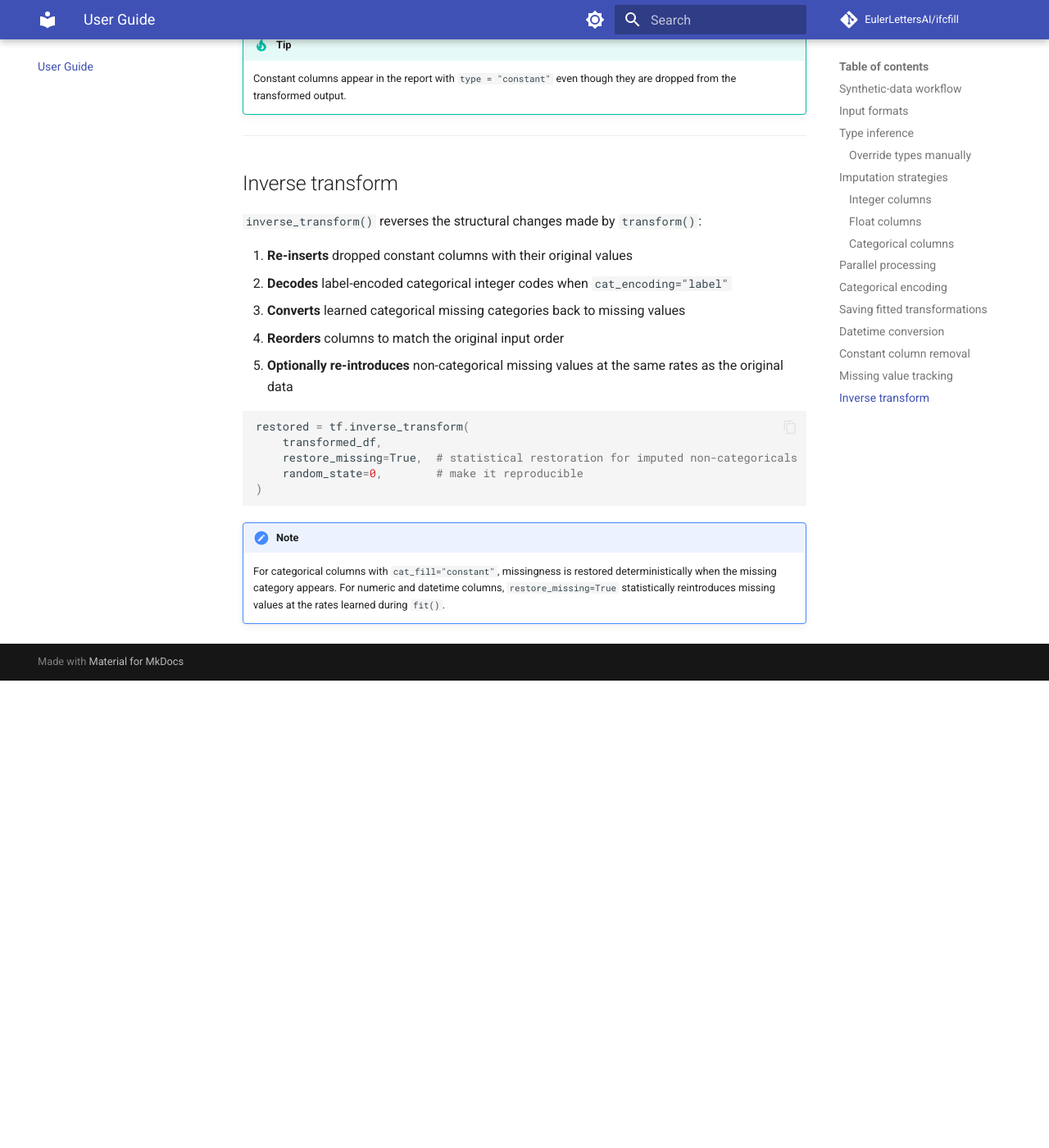
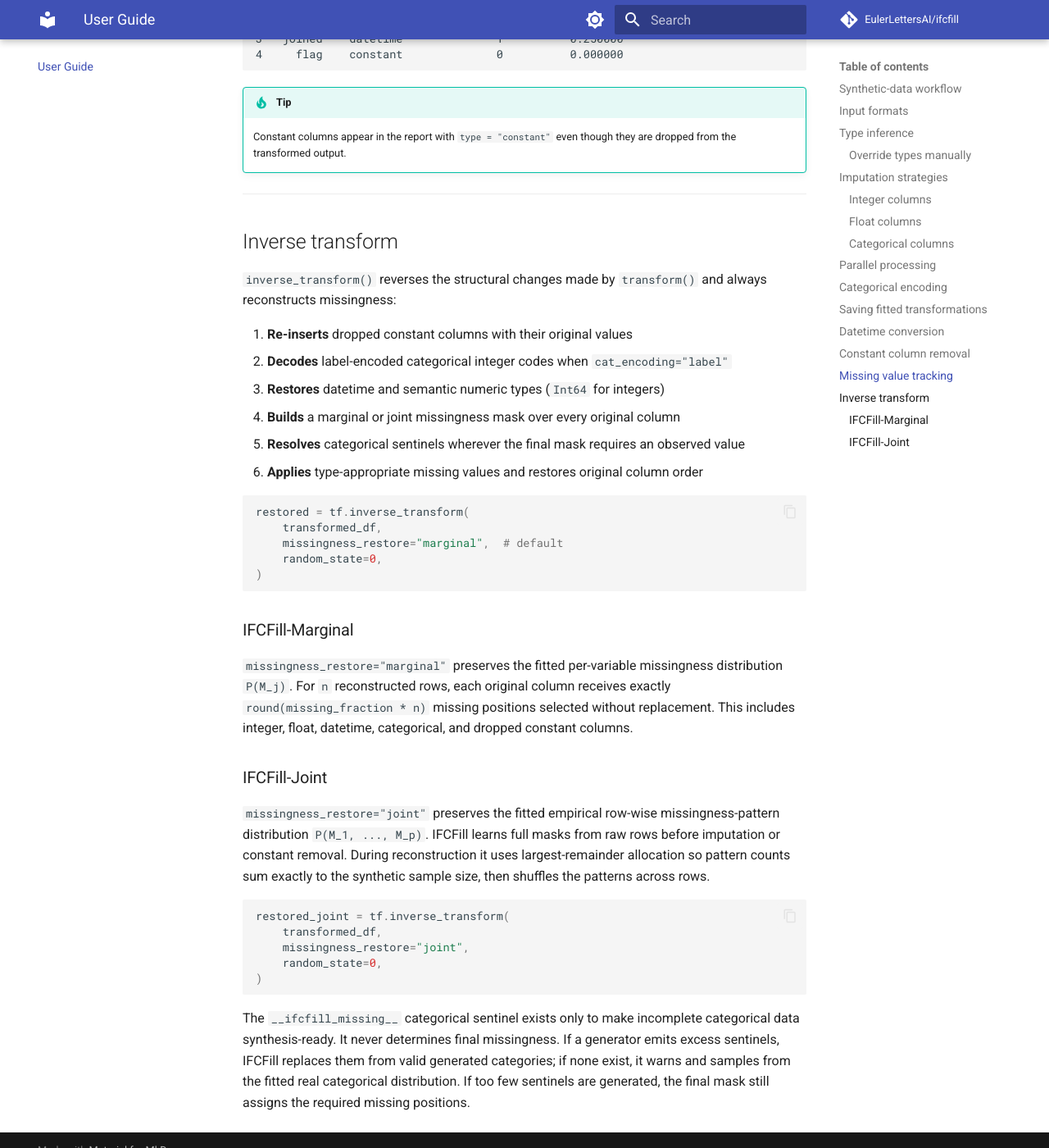
Before and after one commit to EulerLettersAI/ifcfill, an MkDocs documentation site: the page built from docs/user-guide.md, in a window 1280 px wide and 1400 px high, scrolled down 6381 px. Shown: the whole window at 82% size. Built offline with MkDocs 1.6.1 and Material for MkDocs 9.7.7, drawn with Linux system fonts in a browser that asks for light colours; comment, search, counter and statistics services are not loaded; before the commit the page ends 7211 px from its top, so only the background shows below that; some of the changed text lies outside the part shown.

````diff
--- a/docs/user-guide.md
+++ b/docs/user-guide.md
@@ -113,8 +113,9 @@ tf = IFCTransformer(
 | `"mode"` | Most frequent non-null value |
 
 The default categorical strategy treats missing categorical values as their own
-learnable category. If a generator later emits that category, `inverse_transform()`
-converts it back to a missing value.
+learnable category while data is prepared for synthesis. The category is an
+internal representation only: `inverse_transform()` reconstructs the final
+categorical missingness from the selected fitted missingness distribution.
 
 The default sentinel is deliberately namespaced as `"__ifcfill_missing__"` to
 reduce collisions with real categories such as `"missing"` or `"unknown"`.
@@ -181,8 +182,9 @@ tf.get_category_mapping("city") # defensive copy for one column
 `inverse_transform()` decodes label-encoded columns back to their original
 category values. This is designed for unsupervised synthetic-data workflows:
 generated numeric category codes are rounded to the nearest integer and clipped
-to the known code range before decoding. If the decoded value is the learned
-categorical missing category, it is converted back to a missing value.
+to the known code range before decoding. A decoded missing sentinel is then
+resolved against IFCFill's final reconstructed missingness mask rather than
+being treated as authoritative itself.
 
 When new or unseen categories appear during `transform()`, they fall back to the
 learned categorical fill value before encoding.
@@ -214,8 +216,9 @@ synthetic_df = loaded_tf.inverse_transform(synthetic_ifc)
 ```
 
 The JSON state includes the learned column types, fill values, dropped
-constants, missing-value statistics, categorical label mappings, datetime
-settings, and original column order.
+constants, marginal and joint missingness distributions, categorical fallback
+distributions, categorical label mappings, datetime settings, and original
+column order.
 
 ---
 
@@ -266,12 +269,13 @@ print(tf.dropped_constants_)
 
 ## Missing value tracking
 
-After `fit()`, three attributes and one property describe the missing-data
+After `fit()`, four attributes and one property describe the missing-data
 distribution of the **original** (pre-transform) data:
 
 ```python
 tf.missing_counts_     # dict: column → number of missing values
 tf.missing_fractions_  # dict: column → fraction of missing values
+tf.missing_pattern_distribution_  # row-pattern tuple → fitted probability
 tf.missing_report_     # pd.DataFrame with columns: column, type, missing_count, missing_fraction
 ```
 
@@ -294,24 +298,51 @@ Example report:
 
 ## Inverse transform
 
-`inverse_transform()` reverses the structural changes made by `transform()`:
+`inverse_transform()` reverses the structural changes made by `transform()` and
+always reconstructs missingness:
 
 1. **Re-inserts** dropped constant columns with their original values
 2. **Decodes** label-encoded categorical integer codes when `cat_encoding="label"`
-3. **Converts** learned categorical missing categories back to missing values
-4. **Reorders** columns to match the original input order
-5. **Optionally re-introduces** non-categorical missing values at the same rates as the original data
+3. **Restores** datetime and semantic numeric types (`Int64` for integers)
+4. **Builds** a marginal or joint missingness mask over every original column
+5. **Resolves** categorical sentinels wherever the final mask requires an observed value
+6. **Applies** type-appropriate missing values and restores original column order
 
 ```python
 restored = tf.inverse_transform(
     transformed_df,
-    restore_missing=True,  # statistical restoration for imputed non-categoricals
-    random_state=0,        # make it reproducible
+    missingness_restore="marginal",  # default
+    random_state=0,
 )
 ```
 
-!!! note
-    For categorical columns with `cat_fill="constant"`, missingness is restored
-    deterministically when the missing category appears. For numeric and datetime
-    columns, `restore_missing=True` statistically reintroduces missing values at
-    the rates learned during `fit()`.
+### IFCFill-Marginal
+
+`missingness_restore="marginal"` preserves the fitted per-variable missingness
+distribution `P(M_j)`. For `n` reconstructed rows, each original column receives
+exactly `round(missing_fraction * n)` missing positions selected without
+replacement. This includes integer, float, datetime, categorical, and dropped
+constant columns.
+
+### IFCFill-Joint
+
+`missingness_restore="joint"` preserves the fitted empirical row-wise
+missingness-pattern distribution `P(M_1, ..., M_p)`. IFCFill learns full masks
+from raw rows before imputation or constant removal. During reconstruction it
+uses largest-remainder allocation so pattern counts sum exactly to the synthetic
+sample size, then shuffles the patterns across rows.
+
+```python
+restored_joint = tf.inverse_transform(
+    transformed_df,
+    missingness_restore="joint",
+    random_state=0,
+)
+```
+
+The `__ifcfill_missing__` categorical sentinel exists only to make incomplete
+categorical data synthesis-ready. It never determines final missingness. If a
+generator emits excess sentinels, IFCFill replaces them from valid generated
+categories; if none exist, it warns and samples from the fitted real categorical
+distribution. If too few sentinels are generated, the final mask still assigns
+the required missing positions.
--- a/pyproject.toml
+++ b/pyproject.toml
@@ -4,7 +4,7 @@ build-backend = "setuptools.build_meta"
 
 [project]
 name = "ifcfill"
-version = "0.3.6"
+version = "0.4.0"
 description = "Transformer of tabular data into Integer, Float and Categorical (IFC) variables with missing data imputation."
 readme = "README.md"
 license = "Apache-2.0"
--- a/src/ifcfill/__init__.py
+++ b/src/ifcfill/__init__.py
@@ -5,5 +5,5 @@ variables and fill/impute missing data.
 
 from ._transformer import IFCTransformer
 
-__version__ = "0.3.6"
+__version__ = "0.4.0"
 __all__ = ["IFCTransformer"]
````
Also changed, not shown: README.md (+27 -6 lines), docs/changelog.md (+37 -0 lines), docs/getting-started.md (+9 -5 lines), docs/index.md (+3 -3 lines), 4 other files.
